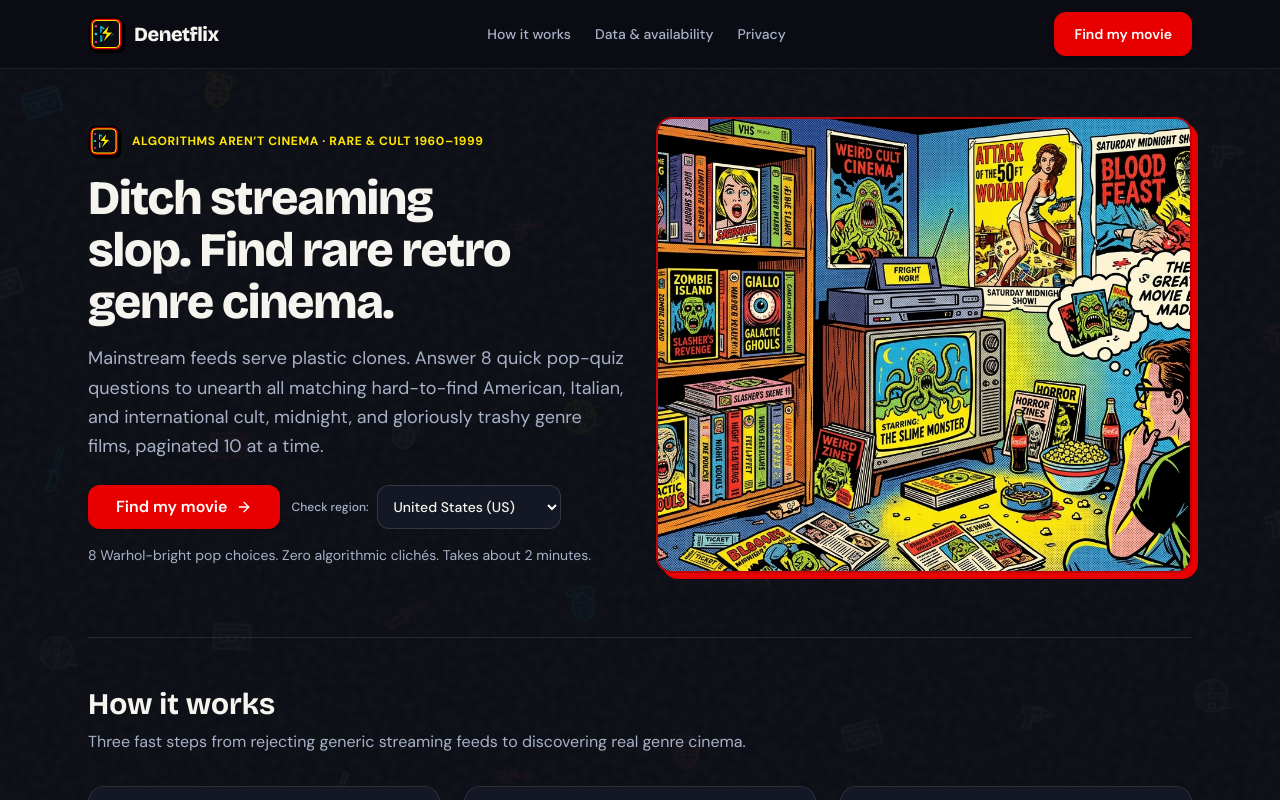
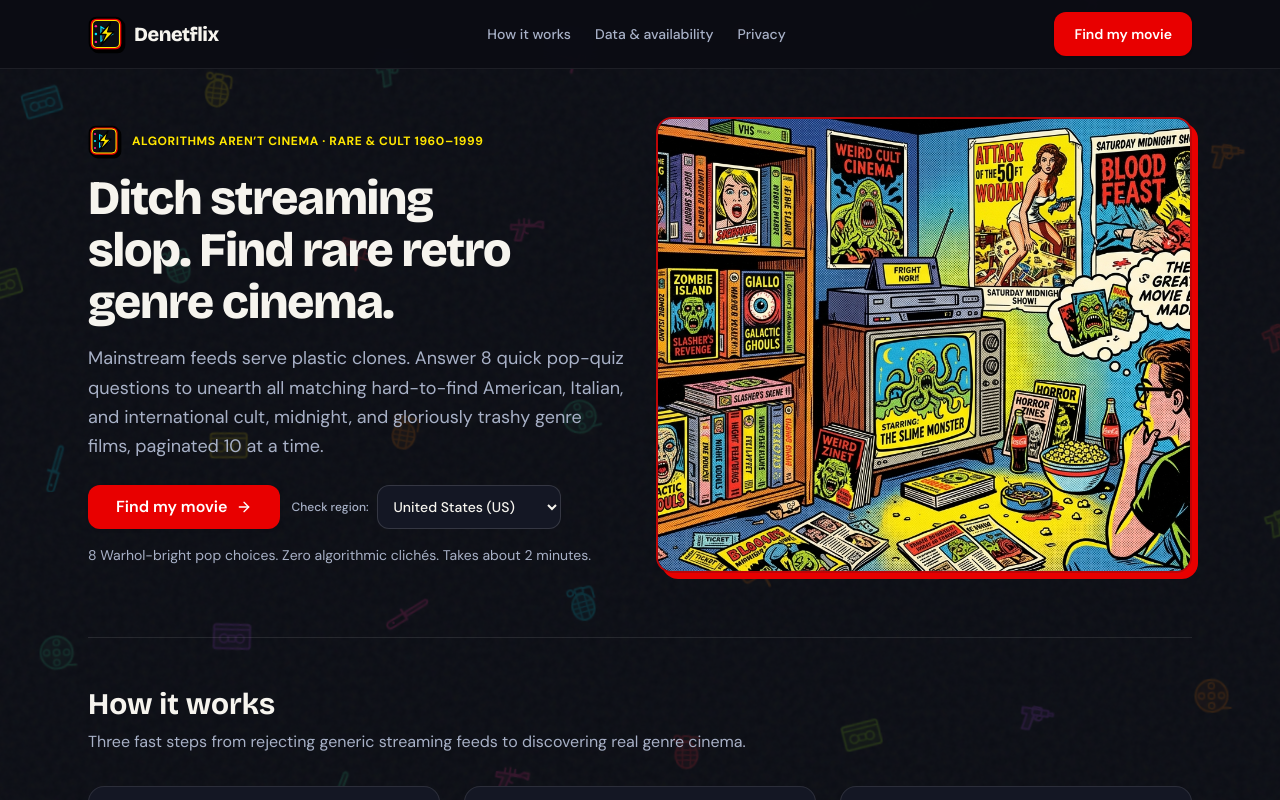
Before and after one commit to jacopococcia/denetflix, a React (Vite) app: page / in a window 1280 px wide. Shown: the top 800 px of the page. Built offline with nearby package versions, Linux system fonts and the light colour scheme.

Commit message:
style: update retro backdrop icon colors and opacity
Adjust colors and increase opacity for backdrop icons to improve visual contrast and vibrancy.

```diff
--- a/src/components/RetroBackdrop.tsx
+++ b/src/components/RetroBackdrop.tsx
@@ -34,14 +34,14 @@ const BACKDROP_ROWS: BackdropRow[] = [
     direction: 'left',
     durationSec: 64,
     items: [
-      {kind: 'knife', color: '#FF4D4D', opacity: 0.06, tiltDeg: -18, bobDurationSec: 9, bobDelaySec: 0},
-      {kind: 'skull', color: '#A8B1C7', opacity: 0.05, tiltDeg: 8, bobDurationSec: 11, bobDelaySec: -2},
-      {kind: 'vhs', color: '#00D4FF', opacity: 0.055, tiltDeg: -7, bobDurationSec: 10, bobDelaySec: -5},
-      {kind: 'grenade', color: '#FFE600', opacity: 0.045, tiltDeg: 12, bobDurationSec: 12, bobDelaySec: -3},
-      {kind: 'revolver', color: '#A8B1C7', opacity: 0.05, tiltDeg: -11, bobDurationSec: 9.5, bobDelaySec: -6},
-      {kind: 'cleaver', color: '#FF2E93', opacity: 0.05, tiltDeg: 16, bobDurationSec: 11.5, bobDelaySec: -1},
-      {kind: 'reel', color: '#A8B1C7', opacity: 0.05, tiltDeg: 0, bobDurationSec: 13, bobDelaySec: -4},
-      {kind: 'raygun', color: '#00D4FF', opacity: 0.045, tiltDeg: -14, bobDurationSec: 10.5, bobDelaySec: -7},
+      {kind: 'knife', color: '#FF2E3B', opacity: 0.16, tiltDeg: -18, bobDurationSec: 9, bobDelaySec: 0},
+      {kind: 'skull', color: '#B84DFF', opacity: 0.15, tiltDeg: 8, bobDurationSec: 11, bobDelaySec: -2},
+      {kind: 'vhs', color: '#00E5FF', opacity: 0.16, tiltDeg: -7, bobDurationSec: 10, bobDelaySec: -5},
+      {kind: 'grenade', color: '#FFE600', opacity: 0.14, tiltDeg: 12, bobDurationSec: 12, bobDelaySec: -3},
+      {kind: 'revolver', color: '#2DD496', opacity: 0.15, tiltDeg: -11, bobDurationSec: 9.5, bobDelaySec: -6},
+      {kind: 'cleaver', color: '#FF2E93', opacity: 0.16, tiltDeg: 16, bobDurationSec: 11.5, bobDelaySec: -1},
+      {kind: 'reel', color: '#FF7A00', opacity: 0.15, tiltDeg: 0, bobDurationSec: 13, bobDelaySec: -4},
+      {kind: 'raygun', color: '#A3FF12', opacity: 0.14, tiltDeg: -14, bobDurationSec: 10.5, bobDelaySec: -7},
     ],
   },
   {
@@ -50,14 +50,14 @@ const BACKDROP_ROWS: BackdropRow[] = [
     direction: 'right',
     durationSec: 74,
     items: [
-      {kind: 'grenade', color: '#A8B1C7', opacity: 0.05, tiltDeg: -10, bobDurationSec: 11, bobDelaySec: -4},
-      {kind: 'cleaver', color: '#FF4D4D', opacity: 0.05, tiltDeg: 20, bobDurationSec: 10, bobDelaySec: -1},
-      {kind: 'raygun', color: '#FF2E93', opacity: 0.045, tiltDeg: 10, bobDurationSec: 12, bobDelaySec: -6},
-      {kind: 'skull', color: '#FFE600', opacity: 0.045, tiltDeg: -9, bobDurationSec: 9.5, bobDelaySec: -2},
-      {kind: 'knife', color: '#A8B1C7', opacity: 0.055, tiltDeg: 24, bobDurationSec: 11.5, bobDelaySec: -5},
-      {kind: 'reel', color: '#00D4FF', opacity: 0.05, tiltDeg: 12, bobDurationSec: 10.5, bobDelaySec: -3},
-      {kind: 'revolver', color: '#A8B1C7', opacity: 0.05, tiltDeg: 14, bobDurationSec: 12.5, bobDelaySec: -7},
-      {kind: 'vhs', color: '#A8B1C7', opacity: 0.055, tiltDeg: -8, bobDurationSec: 9, bobDelaySec: -2},
+      {kind: 'grenade', color: '#2DD496', opacity: 0.15, tiltDeg: -10, bobDurationSec: 11, bobDelaySec: -4},
+      {kind: 'cleaver', color: '#FF2E3B', opacity: 0.16, tiltDeg: 20, bobDurationSec: 10, bobDelaySec: -1},
+      {kind: 'raygun', color: '#FF2E93', opacity: 0.15, tiltDeg: 10, bobDurationSec: 12, bobDelaySec: -6},
+      {kind: 'skull', color: '#FFE600', opacity: 0.14, tiltDeg: -9, bobDurationSec: 9.5, bobDelaySec: -2},
+      {kind: 'knife', color: '#00E5FF', opacity: 0.16, tiltDeg: 24, bobDurationSec: 11.5, bobDelaySec: -5},
+      {kind: 'reel', color: '#B84DFF', opacity: 0.15, tiltDeg: 12, bobDurationSec: 10.5, bobDelaySec: -3},
+      {kind: 'revolver', color: '#FF7A00', opacity: 0.15, tiltDeg: 14, bobDurationSec: 12.5, bobDelaySec: -7},
+      {kind: 'vhs', color: '#A3FF12', opacity: 0.14, tiltDeg: -8, bobDurationSec: 9, bobDelaySec: -2},
     ],
   },
   {
@@ -66,14 +66,14 @@ const BACKDROP_ROWS: BackdropRow[] = [
     direction: 'left',
     durationSec: 58,
     items: [
-      {kind: 'skull', color: '#A8B1C7', opacity: 0.05, tiltDeg: -6, bobDurationSec: 10.5, bobDelaySec: -3},
-      {kind: 'revolver', color: '#FF4D4D', opacity: 0.05, tiltDeg: -14, bobDurationSec: 12, bobDelaySec: -6},
-      {kind: 'knife', color: '#00D4FF', opacity: 0.05, tiltDeg: -24, bobDurationSec: 9.5, bobDelaySec: -1},
-      {kind: 'vhs', color: '#FF2E93', opacity: 0.05, tiltDeg: 9, bobDurationSec: 11, bobDelaySec: -4},
-      {kind: 'grenade', color: '#A8B1C7', opacity: 0.05, tiltDeg: 15, bobDurationSec: 10, bobDelaySec: -7},
-      {kind: 'reel', color: '#FFE600', opacity: 0.045, tiltDeg: -12, bobDurationSec: 13, bobDelaySec: -2},
-      {kind: 'cleaver', color: '#A8B1C7', opacity: 0.05, tiltDeg: 18, bobDurationSec: 11.5, bobDelaySec: -5},
-      {kind: 'raygun', color: '#A8B1C7', opacity: 0.045, tiltDeg: -8, bobDurationSec: 9.5, bobDelaySec: -3},
+      {kind: 'skull', color: '#FF2E93', opacity: 0.15, tiltDeg: -6, bobDurationSec: 10.5, bobDelaySec: -3},
+      {kind: 'revolver', color: '#FF2E3B', opacity: 0.16, tiltDeg: -14, bobDurationSec: 12, bobDelaySec: -6},
+      {kind: 'knife', color: '#00E5FF', opacity: 0.16, tiltDeg: -24, bobDurationSec: 9.5, bobDelaySec: -1},
+      {kind: 'vhs', color: '#FFE600', opacity: 0.14, tiltDeg: 9, bobDurationSec: 11, bobDelaySec: -4},
+      {kind: 'grenade', color: '#FF7A00', opacity: 0.15, tiltDeg: 15, bobDurationSec: 10, bobDelaySec: -7},
+      {kind: 'reel', color: '#2DD496', opacity: 0.15, tiltDeg: -12, bobDurationSec: 13, bobDelaySec: -2},
+      {kind: 'cleaver', color: '#B84DFF', opacity: 0.15, tiltDeg: 18, bobDurationSec: 11.5, bobDelaySec: -5},
+      {kind: 'raygun', color: '#A3FF12', opacity: 0.14, tiltDeg: -8, bobDurationSec: 9.5, bobDelaySec: -3},
     ],
   },
   {
@@ -82,14 +82,14 @@ const BACKDROP_ROWS: BackdropRow[] = [
     direction: 'right',
     durationSec: 69,
     items: [
-      {kind: 'vhs', color: '#A8B1C7', opacity: 0.05, tiltDeg: 6, bobDurationSec: 11, bobDelaySec: -2},
-      {kind: 'knife', color: '#FF2E93', opacity: 0.05, tiltDeg: 22, bobDurationSec: 9.5, bobDelaySec: -5},
-      {kind: 'grenade', color: '#00D4FF', opacity: 0.045, tiltDeg: -14, bobDurationSec: 12.5, bobDelaySec: -1},
-      {kind: 'cleaver', color: '#A8B1C7', opacity: 0.05, tiltDeg: -20, bobDurationSec: 10.5, bobDelaySec: -6},
-      {kind: 'skull', color: '#FF4D4D', opacity: 0.055, tiltDeg: 10, bobDurationSec: 11.5, bobDelaySec: -3},
-      {kind: 'raygun', color: '#FFE600', opacity: 0.045, tiltDeg: 12, bobDurationSec: 9, bobDelaySec: -4},
-      {kind: 'revolver', color: '#A8B1C7', opacity: 0.05, tiltDeg: -9, bobDurationSec: 12, bobDelaySec: -7},
-      {kind: 'reel', color: '#A8B1C7', opacity: 0.05, tiltDeg: 5, bobDurationSec: 10, bobDelaySec: -2},
+      {kind: 'vhs', color: '#B84DFF', opacity: 0.15, tiltDeg: 6, bobDurationSec: 11, bobDelaySec: -2},
+      {kind: 'knife', color: '#FF2E93', opacity: 0.16, tiltDeg: 22, bobDurationSec: 9.5, bobDelaySec: -5},
+      {kind: 'grenade', color: '#00E5FF', opacity: 0.15, tiltDeg: -14, bobDurationSec: 12.5, bobDelaySec: -1},
+      {kind: 'cleaver', color: '#FF7A00', opacity: 0.15, tiltDeg: -20, bobDurationSec: 10.5, bobDelaySec: -6},
+      {kind: 'skull', color: '#FF2E3B', opacity: 0.16, tiltDeg: 10, bobDurationSec: 11.5, bobDelaySec: -3},
+      {kind: 'raygun', color: '#FFE600', opacity: 0.14, tiltDeg: 12, bobDurationSec: 9, bobDelaySec: -4},
+      {kind: 'revolver', color: '#A3FF12', opacity: 0.14, tiltDeg: -9, bobDurationSec: 12, bobDelaySec: -7},
+      {kind: 'reel', color: '#2DD496', opacity: 0.15, tiltDeg: 5, bobDurationSec: 10, bobDelaySec: -2},
     ],
   },
   {
@@ -98,14 +98,14 @@ const BACKDROP_ROWS: BackdropRow[] = [
     direction: 'left',
     durationSec: 78,
     items: [
-      {kind: 'reel', color: '#A8B1C7', opacity: 0.05, tiltDeg: 8, bobDurationSec: 12, bobDelaySec: -5},
-      {kind: 'skull', color: '#00D4FF', opacity: 0.045, tiltDeg: -10, bobDurationSec: 10, bobDelaySec: -1},
-      {kind: 'cleaver', color: '#FFE600', opacity: 0.045, tiltDeg: 14, bobDurationSec: 11.5, bobDelaySec: -4},
-      {kind: 'knife', color: '#A8B1C7', opacity: 0.055, tiltDeg: -20, bobDurationSec: 9.5, bobDelaySec: -7},
-      {kind: 'raygun', color: '#FF2E93', opacity: 0.045, tiltDeg: 11, bobDurationSec: 12.5, bobDelaySec: -2},
-      {kind: 'grenade', color: '#FF4D4D', opacity: 0.05, tiltDeg: 9, bobDurationSec: 10.5, bobDelaySec: -6},
-      {kind: 'vhs', color: '#A8B1C7', opacity: 0.05, tiltDeg: -7, bobDurationSec: 11, bobDelaySec: -3},
-      {kind: 'revolver', color: '#A8B1C7', opacity: 0.05, tiltDeg: 16, bobDurationSec: 9, bobDelaySec: -5},
+      {kind: 'reel', color: '#FF7A00', opacity: 0.15, tiltDeg: 8, bobDurationSec: 12, bobDelaySec: -5},
+      {kind: 'skull', color: '#00E5FF', opacity: 0.15, tiltDeg: -10, bobDurationSec: 10, bobDelaySec: -1},
+      {kind: 'cleaver', color: '#FFE600', opacity: 0.14, tiltDeg: 14, bobDurationSec: 11.5, bobDelaySec: -4},
+      {kind: 'knife', color: '#2DD496', opacity: 0.15, tiltDeg: -20, bobDurationSec: 9.5, bobDelaySec: -7},
+      {kind: 'raygun', color: '#FF2E93', opacity: 0.16, tiltDeg: 11, bobDurationSec: 12.5, bobDelaySec: -2},
+      {kind: 'grenade', color: '#FF2E3B', opacity: 0.16, tiltDeg: 9, bobDurationSec: 10.5, bobDelaySec: -6},
+      {kind: 'vhs', color: '#A3FF12', opacity: 0.14, tiltDeg: -7, bobDurationSec: 11, bobDelaySec: -3},
+      {kind: 'revolver', color: '#B84DFF', opacity: 0.15, tiltDeg: 16, bobDurationSec: 9, bobDelaySec: -5},
     ],
   },
 ];
@@ -119,20 +119,20 @@ function GenrePropSvg({kind}: {kind: PropKind}) {
           <path
             d="M39 7L22 24l3 3L41 11c1.2-1.2 1.2-3 0-4z"
             fill="currentColor"
-            fillOpacity="0.16"
+            fillOpacity="0.24"
             stroke="currentColor"
-            strokeWidth="1.7"
+            strokeWidth="1.9"
             strokeLinejoin="round"
           />
-          <path d="M18 22l8 8" stroke="currentColor" strokeWidth="2.1" strokeLinecap="round" />
+          <path d="M18 22l8 8" stroke="currentColor" strokeWidth="2.2" strokeLinecap="round" />
           <path
             d="M20 26L9 37c-1.4 1.4-1.4 3.4 0 4.8 1.4 1.4 3.4 1.4 4.8 0L24.8 30.8"
             stroke="currentColor"
-            strokeWidth="1.7"
+            strokeWidth="1.9"
             strokeLinecap="round"
             strokeLinejoin="round"
           />
-          <circle cx="13.5" cy="36.5" r="1.2" fill="currentColor" />
+          <circle cx="13.5" cy="36.5" r="1.3" fill="currentColor" />
         </svg>
       );
     case 'skull':
@@ -142,39 +142,39 @@ function GenrePropSvg({kind}: {kind: PropKind}) {
           <path
             d="M24 7C14.8 7 8.5 13.3 8.5 21.8c0 5.1 2.4 9.2 6.2 11.7V38c0 1.7 1.3 3 3 3h12.6c1.7 0 3-1.3 3-3v-4.5c3.8-2.5 6.2-6.6 6.2-11.7C39.5 13.3 33.2 7 24 7z"
             fill="currentColor"
-            fillOpacity="0.14"
+            fillOpacity="0.22"
             stroke="currentColor"
-            strokeWidth="1.7"
+            strokeWidth="1.9"
             strokeLinejoin="round"
           />
-          <circle cx="18" cy="22" r="3.4" stroke="currentColor" strokeWidth="1.7" />
-          <circle cx="30" cy="22" r="3.4" stroke="currentColor" strokeWidth="1.7" />
-          <path d="M24 27l-2 3.5h4L24 27z" stroke="currentColor" strokeWidth="1.5" strokeLinejoin="round" />
-          <path d="M19.5 36.5V41M24 36.5V41M28.5 36.5V41" stroke="currentColor" strokeWidth="1.6" strokeLinecap="round" />
+          <circle cx="18" cy="22" r="3.4" stroke="currentColor" strokeWidth="1.85" />
+          <circle cx="30" cy="22" r="3.4" stroke="currentColor" strokeWidth="1.85" />
+          <path d="M24 27l-2 3.5h4L24 27z" stroke="currentColor" strokeWidth="1.6" strokeLinejoin="round" />
+          <path d="M19.5 36.5V41M24 36.5V41M28.5 36.5V41" stroke="currentColor" strokeWidth="1.7" strokeLinecap="round" />
         </svg>
       );
     case 'grenade':
       // Classic 70s–80s action/poliziotteschi pineapple grenade
       return (
         <svg viewBox="0 0 48 48" fill="none" className="h-full w-full">
-          <rect x="20" y="9" width="8" height="5" rx="1" stroke="currentColor" strokeWidth="1.7" />
-          <path d="M28 10h6c1.8 0 3 1.4 3 3.5v8" stroke="currentColor" strokeWidth="1.7" strokeLinecap="round" />
-          <circle cx="15" cy="11.5" r="3" stroke="currentColor" strokeWidth="1.6" />
-          <path d="M18 11.5h2" stroke="currentColor" strokeWidth="1.6" />
+          <rect x="20" y="9" width="8" height="5" rx="1" stroke="currentColor" strokeWidth="1.85" />
+          <path d="M28 10h6c1.8 0 3 1.4 3 3.5v8" stroke="currentColor" strokeWidth="1.85" strokeLinecap="round" />
+          <circle cx="15" cy="11.5" r="3" stroke="currentColor" strokeWidth="1.75" />
+          <path d="M18 11.5h2" stroke="currentColor" strokeWidth="1.75" />
           <ellipse
             cx="24"
             cy="28"
             rx="11"
             ry="13"
             fill="currentColor"
-            fillOpacity="0.15"
+            fillOpacity="0.23"
             stroke="currentColor"
-            strokeWidth="1.7"
+            strokeWidth="1.9"
           />
           <path
             d="M14 23h20M13.5 28h21M14 33h20M20 15.5v25M28 15.5v25"
             stroke="currentColor"
-            strokeWidth="1.35"
+            strokeWidth="1.45"
             strokeLinecap="round"
           />
         </svg>
@@ -190,14 +190,14 @@ function GenrePropSvg({kind}: {kind: PropKind}) {
             height="24"
             rx="2.5"
             fill="currentColor"
-            fillOpacity="0.14"
+            fillOpacity="0.22"
             stroke="currentColor"
-            strokeWidth="1.7"
+            strokeWidth="1.9"
           />
-          <path d="M6 17h36" stroke="currentColor" strokeWidth="1.5" />
-          <circle cx="16" cy="26" r="4.2" stroke="currentColor" strokeWidth="1.6" />
-          <circle cx="32" cy="26" r="4.2" stroke="currentColor" strokeWidth="1.6" />
-          <rect x="20.5" y="23" width="7" height="6" rx="0.8" stroke="currentColor" strokeWidth="1.4" />
+          <path d="M6 17h36" stroke="currentColor" strokeWidth="1.65" />
+          <circle cx="16" cy="26" r="4.2" stroke="currentColor" strokeWidth="1.75" />
+          <circle cx="32" cy="26" r="4.2" stroke="currentColor" strokeWidth="1.75" />
+          <rect x="20.5" y="23" width="7" height="6" rx="0.8" stroke="currentColor" strokeWidth="1.5" />
         </svg>
       );
     case 'revolver':
@@ -207,15 +207,15 @@ function GenrePropSvg({kind}: {kind: PropKind}) {
           <path
             d="M9 17h26v6H21l-3 15H11l3-15H9v-6z"
             fill="currentColor"
-            fillOpacity="0.15"
+            fillOpacity="0.23"
             stroke="currentColor"
-            strokeWidth="1.7"
+            strokeWidth="1.9"
             strokeLinejoin="round"
           />
-          <path d="M35 19h5v2.5h-5" stroke="currentColor" strokeWidth="1.6" strokeLinejoin="round" />
-          <rect x="19" y="15" width="9" height="8" rx="1.5" stroke="currentColor" strokeWidth="1.6" />
-          <path d="M21 23c0 3.5 2.5 5 5 5s3.5-1.5 3.5-5" stroke="currentColor" strokeWidth="1.6" />
-          <path d="M24.5 23.5l-.8 3" stroke="currentColor" strokeWidth="1.5" strokeLinecap="round" />
+          <path d="M35 19h5v2.5h-5" stroke="currentColor" strokeWidth="1.75" strokeLinejoin="round" />
+          <rect x="19" y="15" width="9" height="8" rx="1.5" stroke="currentColor" strokeWidth="1.75" />
+          <path d="M21 23c0 3.5 2.5 5 5 5s3.5-1.5 3.5-5" stroke="currentColor" strokeWidth="1.75" />
+          <path d="M24.5 23.5l-.8 3" stroke="currentColor" strokeWidth="1.6" strokeLinecap="round" />
         </svg>
       );
     case 'cleaver':
@@ -225,18 +225,18 @@ function GenrePropSvg({kind}: {kind: PropKind}) {
           <path
             d="M11 11h24v15H15c-2.5 0-4-1.8-4-4.2V11z"
             fill="currentColor"
-            fillOpacity="0.15"
+            fillOpacity="0.23"
             stroke="currentColor"
-            strokeWidth="1.7"
+            strokeWidth="1.9"
             strokeLinejoin="round"
           />
-          <circle cx="15.5" cy="15.5" r="1.8" stroke="currentColor" strokeWidth="1.5" />
+          <circle cx="15.5" cy="15.5" r="1.8" stroke="currentColor" strokeWidth="1.65" />
           <path
             d="M35 20h4.5c1.4 0 2.5 1.1 2.5 2.5v1c0 1.4-1.1 2.5-2.5 2.5H35"
             stroke="currentColor"
-            strokeWidth="1.7"
+            strokeWidth="1.85"
           />
-          <path d="M31 26v13" stroke="currentColor" strokeWidth="2.4" strokeLinecap="round" />
+          <path d="M31 26v13" stroke="currentColor" strokeWidth="2.5" strokeLinecap="round" />
         </svg>
       );
     case 'reel':
@@ -248,16 +248,16 @@ function GenrePropSvg({kind}: {kind: PropKind}) {
             cy="24"
             r="16"
             fill="currentColor"
-            fillOpacity="0.13"
+            fillOpacity="0.21"
             stroke="currentColor"
-            strokeWidth="1.7"
+            strokeWidth="1.9"
           />
-          <circle cx="24" cy="24" r="3.2" stroke="currentColor" strokeWidth="1.6" />
-          <circle cx="24" cy="14" r="3" stroke="currentColor" strokeWidth="1.5" />
-          <circle cx="24" cy="34" r="3" stroke="currentColor" strokeWidth="1.5" />
-          <circle cx="14" cy="24" r="3" stroke="currentColor" strokeWidth="1.5" />
-          <circle cx="34" cy="24" r="3" stroke="currentColor" strokeWidth="1.5" />
-          <path d="M34 36.5H43" stroke="currentColor" strokeWidth="1.7" strokeLinecap="round" />
+          <circle cx="24" cy="24" r="3.2" stroke="currentColor" strokeWidth="1.75" />
+          <circle cx="24" cy="14" r="3" stroke="currentColor" strokeWidth="1.65" />
+          <circle cx="24" cy="34" r="3" stroke="currentColor" strokeWidth="1.65" />
+          <circle cx="14" cy="24" r="3" stroke="currentColor" strokeWidth="1.65" />
+          <circle cx="34" cy="24" r="3" stroke="currentColor" strokeWidth="1.65" />
+          <path d="M34 36.5H43" stroke="currentColor" strokeWidth="1.85" strokeLinecap="round" />
         </svg>
       );
     case 'raygun':
@@ -267,13 +267,13 @@ function GenrePropSvg({kind}: {kind: PropKind}) {
           <path
             d="M8 21h23l4-3h5v6l-5-1.5H22l-4 14h-6l3-11H8v-4.5z"
             fill="currentColor"
-            fillOpacity="0.15"
+            fillOpacity="0.23"
             stroke="currentColor"
-            strokeWidth="1.7"
+            strokeWidth="1.9"
             strokeLinejoin="round"
           />
-          <path d="M16 16v5M21 15v6M26 16v5" stroke="currentColor" strokeWidth="1.6" strokeLinecap="round" />
-          <path d="M21 25.5c0 2.5 1.8 4 4 4" stroke="currentColor" strokeWidth="1.5" strokeLinecap="round" />
+          <path d="M16 16v5M21 15v6M26 16v5" stroke="currentColor" strokeWidth="1.75" strokeLinecap="round" />
+          <path d="M21 25.5c0 2.5 1.8 4 4 4" stroke="currentColor" strokeWidth="1.65" strokeLinecap="round" />
         </svg>
       );
   }
```
